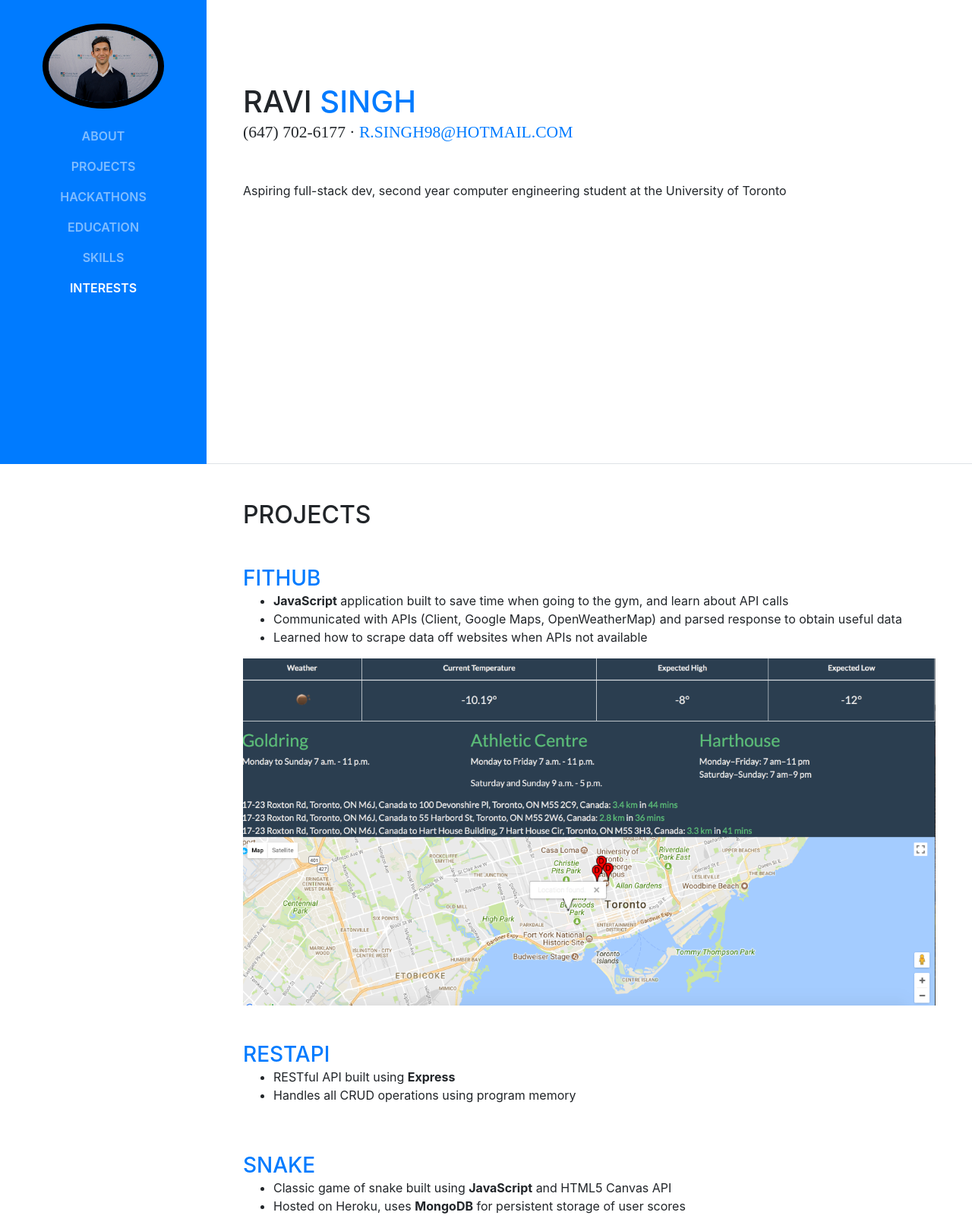
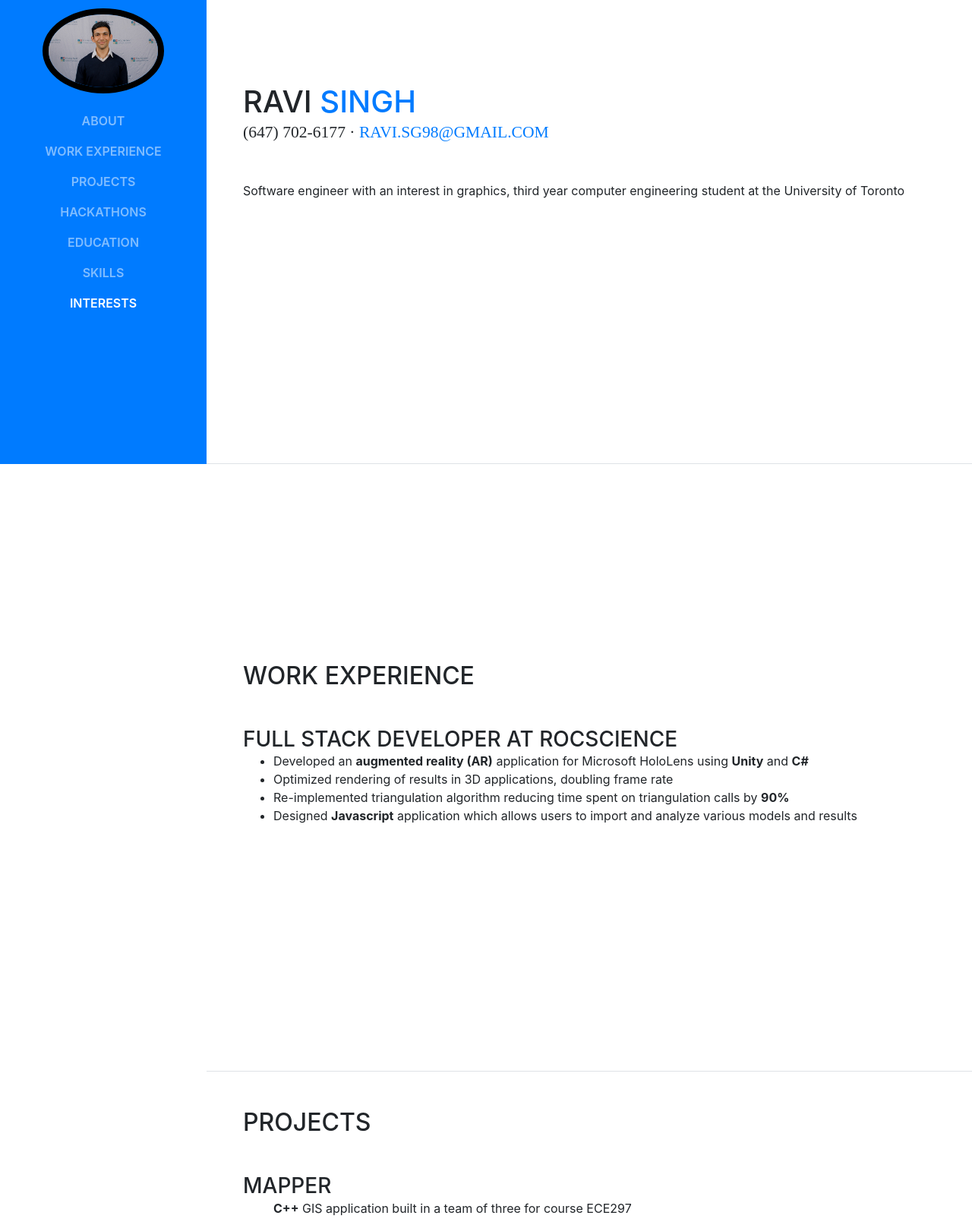
Before and after one commit to Ravi-R-Singh/Ravi-R-Singh.github.io, a website with bundled scripts: page index.html in a window 1280 px wide. Shown: the part 189-1802 px from the top of the page at 76% size. Built offline with nearby package versions, Linux system fonts and the light colour scheme; a web font is replaced by a local one.

Commit message:
Updated to add ECE297, Rocscience experience

```diff
--- a/index.html
+++ b/index.html
@@ -44,6 +44,9 @@
           <a class="nav-link js-scroll-trigger" href="#about">About</a>
         </li>
         <li class="nav-item">
+          <a class="nav-link js-scroll-trigger" href="#work">Work Experience</a>
+        </li>
+        <li class="nav-item">
           <a class="nav-link js-scroll-trigger" href="#projects">Projects</a>
         </li>
         <li class="nav-item">
@@ -70,10 +73,27 @@
             <span class="text-primary">Singh</span>
           </h1>
         <div class="subheading mb-5">(647) 702-6177 ·
-          <a href="mailto:r.singh98@hotmail.com">r.singh98@hotmail.com</a>
+          <a href="mailto:ravi.sg98@gmail.com">ravi.sg98@gmail.com</a>
         </div>
-        <p class="mb-5">Aspiring full-stack dev, second year computer engineering student at the University of Toronto</p>
+        <p class="mb-5">Software engineer with an interest in graphics, third year computer engineering student at the University of Toronto</p>
       </div>
+    </section>
+
+    <section class="resume-section p-3 p-lg-5 d-flex flex-column" id="work">
+      <div class="my-auto">
+        <h2 class="mb-5">Work Experience</h2>
+
+        <div class="resume-item d-flex flex-column flex-md-row mb-5">
+          <div class="resume-content mr-auto">
+            <h3 class="mb-0">Full Stack Developer at Rocscience</h3>
+            <ul>
+              <li>Developed an <strong>augmented reality (AR)</strong> application for Microsoft HoloLens using <strong>Unity</strong> and <strong>C#</strong></li>
+              <li>Optimized rendering of results in 3D applications, doubling frame rate</li>
+              <li>Re-implemented triangulation algorithm reducing time spent on triangulation calls by <strong>90%</strong></li>
+              <li>Designed <strong>Javascript</strong> application which allows users to import and analyze various models and results</li>
+            </ul>
+          </div>
+        </div>
     </section>
 
     <section class="resume-section p-3 p-lg-5 d-flex flex-column" id="projects">
@@ -82,49 +102,46 @@
 
         <div class="resume-item d-flex flex-column flex-md-row mb-5">
           <div class="resume-content mr-auto">
+            <h3 class="mb-0">Mapper</h3>
+            <ul>
+              <div><strong>C++</strong> GIS application built in a team of three for course ECE297</div>
+            </ul>
+            <img class="img-fluid" src="img/route.png" alt="screenshot of GIS application">
+          </div>
+        </div>
+
+        <div class="resume-item d-flex flex-column flex-md-row mb-5">
+          <div class="resume-content mr-auto">
             <h3 class="mb-0"><a href="https://ravi-r-singh.github.io/FitHub/">FitHub</a></h3>
             <ul>
-              <li><strong>JavaScript</strong> application built to save time when going to the gym, and learn about API calls</li>
-              <li>Communicated with APIs (Client, Google Maps, OpenWeatherMap) and parsed response to obtain useful data</li>
-              <li>Learned how to scrape data off websites when APIs not available</li>
+              <div><strong>JavaScript</strong> application built to save time when going to the gym, and learn about API calls</div>
             </ul>
             <img class="img-fluid" src="img/fithub.png" alt="screenshot of FitHub web page">
           </div>
         </div>
 
-        <div class="resume-item d-flex flex-column flex-md-row mb-5">
-          <div class="resume-content mr-auto">
-            <h3 class="mb-0"><a href="https://github.com/Ravi-R-Singh/RestAPI">RestAPI</a></h3>
-            <ul>
-              <li>RESTful API built using <strong>Express</strong> </li>
-              <li>Handles all CRUD operations using program memory</li>
-            </ul>
-          </div>
-        </div>
         <div class="resume-item d-flex flex-column flex-md-row mb-5" id="flex">
           <div class="resume-content mr-auto">
             <h3 class="mb-0"><a href="https://jssnake.herokuapp.com">Snake</a></h3>
             <ul>
-              <li>Classic game of snake built using <strong>JavaScript</strong> and HTML5 Canvas API</li>
-              <li>Hosted on Heroku, uses <strong>MongoDB</strong> for persistent storage of user scores</li>
-            </ul>
+              <div>Classic game of snake built using <strong>JavaScript</strong>, HTML5 Canvas, and MongoDB.</div>            </ul>
             <img id="snakeScore" class="img-fluid" src="img/snakeScores.png" alt="scores screen of snake game">
             <img id="snakeGame" class="img-fluid" src="img/snakeGame.png" alt="snake game being played">
           </div>
         </div>
       </div>
+    </section>
 
-    </section>
     <section class="resume-section p-3 p-lg-5 d-flex flex-column" id="hackathons">
       <div class="my-auto">
         <h2 class="mb-5">Hackathons</h2>
-        <h3 class="mb-0"><a href="https://github.com/naapak/messengerBot">Messenger Bots Hackathon - November 2017</a></h3>
+        <h3 class="mb-0"><a href="https://github.com/naapak/messengerBot">Messenger Bots Hackathon</a></h3>
         <ul>
           <li>Used nlp (wit.ai) to recognize user input</li>
           <li>Setup server and deployed live messenger bot using provided <strong>Node</strong> seed project</li>
           <li>Used Shopify API to output store contact info to end user when key phrase recognized</li>
         </ul>
-        <h3 class="mb-0"><a href="https://github.com/arefeena/OrbisChallenge2017">Orbis Challenge - September 2017</a></h3>
+        <h3 class="mb-0"><a href="https://github.com/arefeena/OrbisChallenge2017">Orbis Challenge</a></h3>
         <ul>
           <li>Developed nesting algorithm in <strong>Java</strong>, reducing number of turns required to beat practice bot by 10%</li>
           <li>Fixed error in algorithm that caused allied units to freeze, lead to team design beating test bots in all stages provided</li>
@@ -140,9 +157,8 @@
         <div class="resume-item d-flex flex-column flex-md-row mb-5">
           <div class="resume-content mr-auto">
             <h3 class="mb-0">University of Toronto</h3>
-            <div class="subheading mb-3">Bachelor of Applied Science</div>
-            <div>Computer Engineering</div>
-            <p>GPA: 3.61/4.00</p>
+            <div class="subheading mb-3">B.A.Sc. in Computer Engineering</div>
+            <p>GPA: 3.41/4.00</p>
           </div>
           <div class="resume-date text-md-right">
             <span class="text-primary">September 2016 - Present</span>
@@ -163,6 +179,9 @@
           </li>
           <li class="list-inline-item">
             <i class="devicon-cplusplus-plain colored"></i>
+          </li>
+          <li class="list-inline-item">
+            <i class="devicon-csharp-plain colored"></i>
           </li>
           <li class="list-inline-item">
             <i class="devicon-html5-plain colored"></i>
@@ -193,9 +212,9 @@
     <section class="resume-section p-3 p-lg-5 d-flex flex-column" id="interests">
       <div class="my-auto">
         <h2 class="mb-5">Interests</h2>
-        <p>Aside from my studies in computer engineering, and developing my skills through projects, courses, and challenges, I spend alot of my time being active. I love going to the gym, playing team sports, and trying out different activities such as
-          bouldering, boxing and biking just to name a few.</p>
-        <p class="mb-0">When I am not sweating it out, I enjoy watching thrillers and comedies, spending time with my dog, and reading about advancements in the tech industry.</p>
+        <p>Aside from my studies in computer engineering, and developing skills through projects, courses, and challenges, I spend a lot of time being active. I love going to the gym, playing team sports, and trying out different activities such as
+          bouldering, boxing, and biking just to name a few.</p>
+        <p class="mb-0">When I am not sweating it out, I enjoy watching thrillers and comedies, spending time with my dog, and learning new skills.</p>
       </div>
     </section>
 
```
Also changed, not shown: img/route.png (added), 2 other files.
